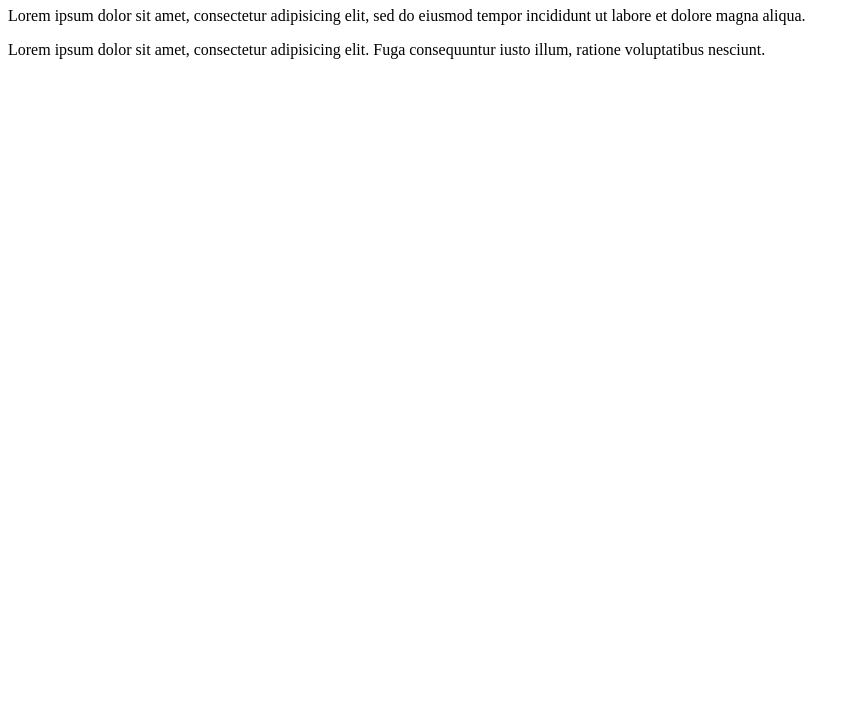
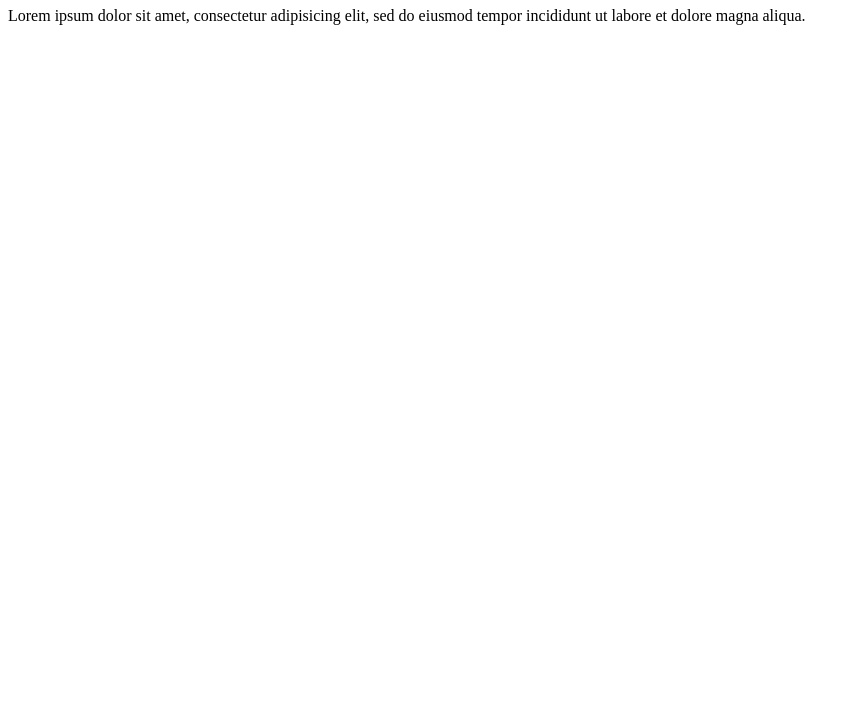
Before and after one commit to kingblackmonkey/repo, a plain HTML site: page index.html in a window 1280 px wide. Shown: the part 73-800 px from the top of the page, without its empty margins (0-860 px from the left). Drawn offline with Linux system fonts and the light colour scheme.

Commit message:
Update index.html
Removed one paragraph

```diff
--- a/index.html
+++ b/index.html
@@ -7,6 +7,6 @@
 	<h1> heloo</h1>
 	<p>Lorem ipsum dolor sit amet, consectetur adipisicing elit, sed do eiusmod
 	tempor incididunt ut labore et dolore magna aliqua.</p>
-	<p>Lorem ipsum dolor sit amet, consectetur adipisicing elit. Fuga consequuntur iusto illum, ratione voluptatibus nesciunt.</p>
+
 </body>
 </html>
```
